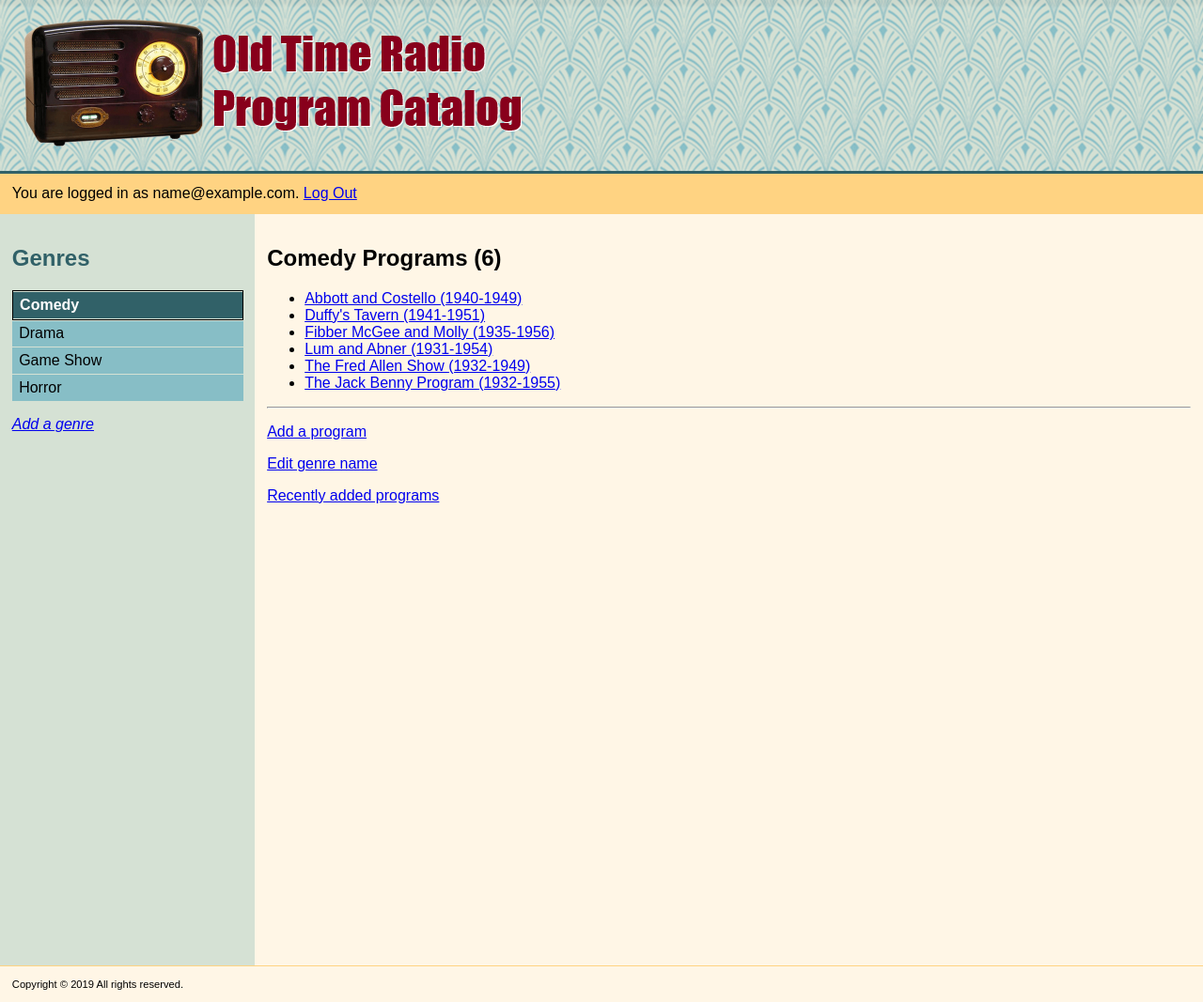
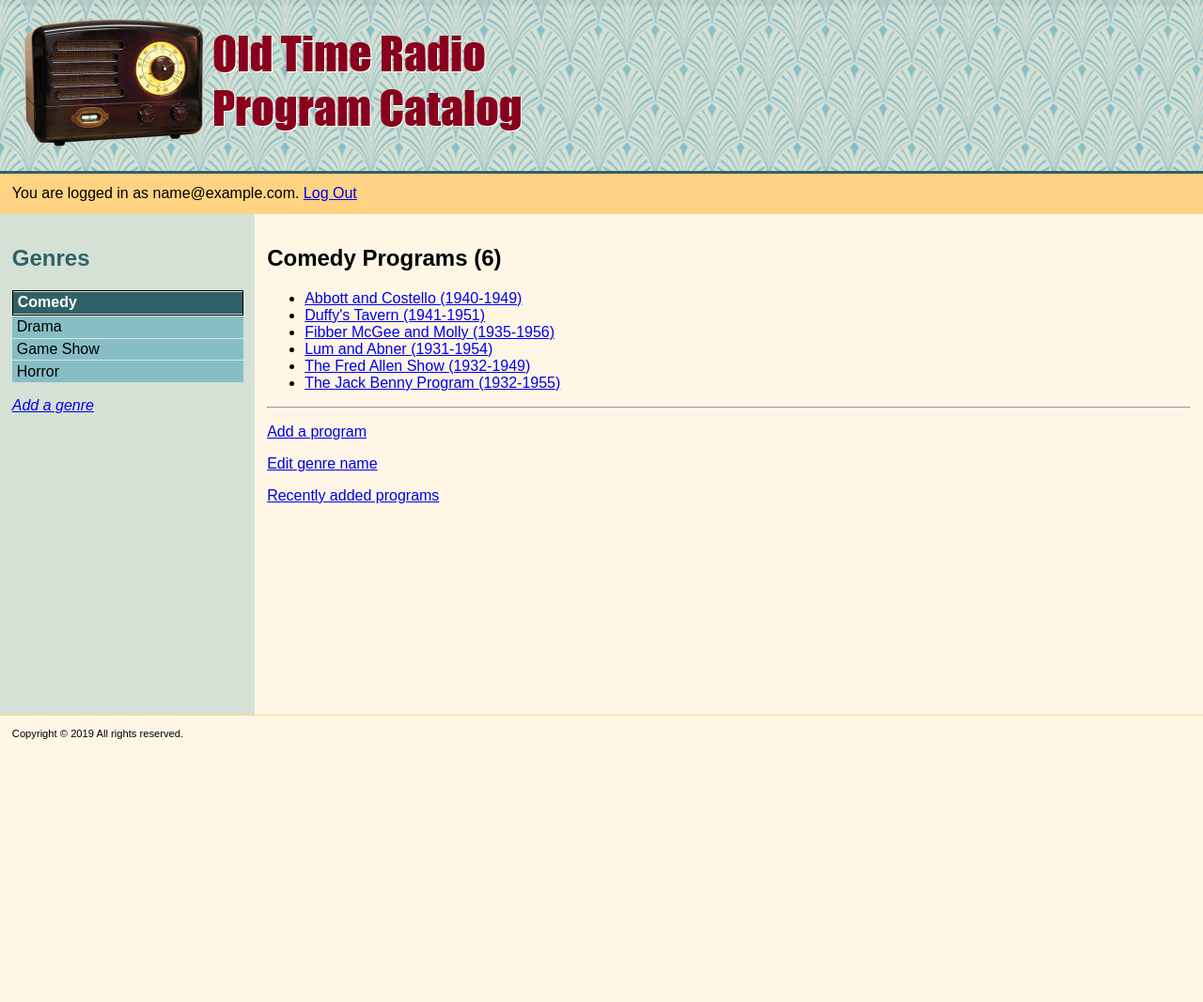
Before and after one commit to mitch-roberts/udacity_deploy_linux, a Flask app: page /genre/1 in a window 1280 px wide. Shown: the whole page at 94% size. After the commit the page ends 787 px from the top, so only its background shows below. Run offline with Flask 2, Linux system fonts and the light colour scheme; the visitor is signed in with stand-in values (Sample User, id 1); parts of the project's set-up code (start-up, migrations or seed data) failed here and were passed over; some libraries are stand-ins or nearby versions.

Commit message:
Fixed flexbox layout to prevent scrollbar from appearing due to container stretching beyond content. Also moved banner background image css style rule from html file to css file.

```diff
--- a/static/style.css
+++ b/static/style.css
@@ -2,47 +2,40 @@
   box-sizing: border-box;
 }
 
-div.container, html, body {
-	height: 100%;
+div.main, div.container, html, body {
 	margin: 0;
 	padding: 0;
 }
 
 body {
 	font-family: Arial;
-	/*display: flex;
-	flex-flow: column nowrap;*/
 }
 
+div.main{
+	display: flex;
+	min-height: 100vh;
+	flex-direction: column;
+    /*height: calc(100vh - 80px);*/
+  }
 div.container {
 	display: flex;
-	flex-flow: row wrap;
-}
-
-header {
-	/*display: flex;
-	flex-flow: column nowrap;*/
+	flex-grow: 1;
 }
 
 header #banner {
 	padding: 1%;
-	/*flex: 100%; */
-	/* background-image: url('localhost:5000/static/images/bg10.png')*/
-
+	background-image: url('images/bg10.png');
 	border-bottom: 3px solid #316168;
-
 }
 
 header #headerInfo {
 	padding: 1%;
 	background: #ffd382;
-	/*flex: 0 0 auto;*/
 }
 
 header #flash {
 	padding: 1%;
 	background: #ffa600;
-	/*flex: 0 0 auto; */
 }
 
 footer {
@@ -50,7 +43,6 @@ footer {
 	background: #fff6e6;
 	border-top: 1px solid #ffd382;
 	font-size: 70%;
-	width: 100%;
 }
 
 nav {
@@ -70,7 +62,7 @@ nav > ul {
 nav > ul a {
 	display: block;
 	color: #000;
-	padding: 2% 3%;
+	padding: 1% 2%;
 	text-decoration: none;
 	margin: 1px 0px;
 	background-color: #87bec6;
@@ -139,7 +131,7 @@ p.description {
 columns stack on top of each other instead of next to each other */
 @media screen and (max-width: 700px) {
 	div.container {
-		flex-flow: column wrap;
+		flex-direction: column;
 	}
 
 	.form-row {
--- a/templates/header.html
+++ b/templates/header.html
@@ -1,5 +1,5 @@
 <!--Graphical website banner-->
-<div id="banner" style="background-image: url('{{ url_for('static', filename='images/bg10.png')}}')">
+<div id="banner">
 <a href="/">
   <img src="{{ url_for('static', filename = 'images/OTR_banner_image.png') }}" alt="OTR Program Catalog" style="width:544px;height:152px;border:0;">
 </a>
--- a/templates/main.html
+++ b/templates/main.html
@@ -10,6 +10,7 @@
 	<link rel="stylesheet" href="{{ url_for('static', filename='style.css') }}">
 </head>
 <body>
+	<div class="main">
 		<header>
 			<!-- Show log in/out links and flashed messages. -->
 			{% include "header.html" %}
@@ -34,5 +35,6 @@
 			<!-- Show session vars -->
 			{% include "footer.html" %}
 		</footer>
+	</div>
 </body>
 </html>
```
Lines whose indentation alone changed are shown as unchanged.
